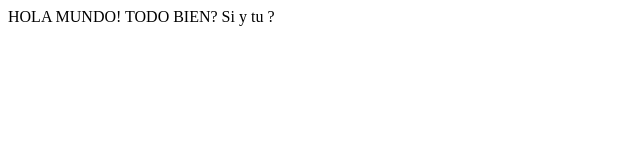
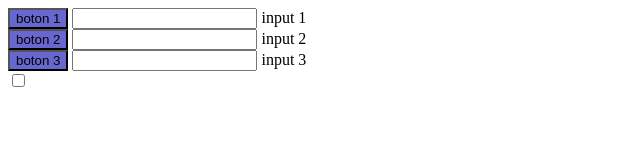
Before and after one commit to nandrades/curso_automation, a plain HTML site: page index.html in a window 1280 px wide. Shown: the whole page, without its empty margins (0-640 px from the left). Drawn offline with Linux system fonts and the light colour scheme.

Commit message:
actualización dl index.html

```diff
--- a/index.html
+++ b/index.html
@@ -2,13 +2,41 @@
 <head>
     <meta charset="UTF-8">
     <meta name="viewport" content="width=device-width, initial-scale=1.0">
-    <title>Capacitaci�n</title>
+    <title>Document</title>
 </head>
+<style>
+    .btn{
+        background-color: rgb(103, 103, 207);
+    }
+</style>
+
 <body>
-    HOLA MUNDO!
-
-    TODO BIEN?
-
-    Si y tu ?
+    <div class="div" nacionalidad="Argentina">
+        <button id="btn1" class="btn amarillo">
+            boton 1
+        </button>
+        <input>
+            input 1
+        </input>
+    </div>
+     <div class="div" nacionalidad="Venezolana">
+        <button id="btn1" class="btn azul">
+            boton 2
+        </button>
+        <input>
+            input 2
+        </input>
+    </div>
+     <div class="div" nacionalidad="Uruguaya">
+        <button id="btn1" class="btn rojo">
+            boton 3
+        </button>
+        <input>
+            input 3
+        </input>
+    </div>
+     <div class="div" nacionalidad="Uruguaya">
+        <input type="checkbox" id="checkbox1" status="false">
+    </div>
 </body>
 </html>
```
